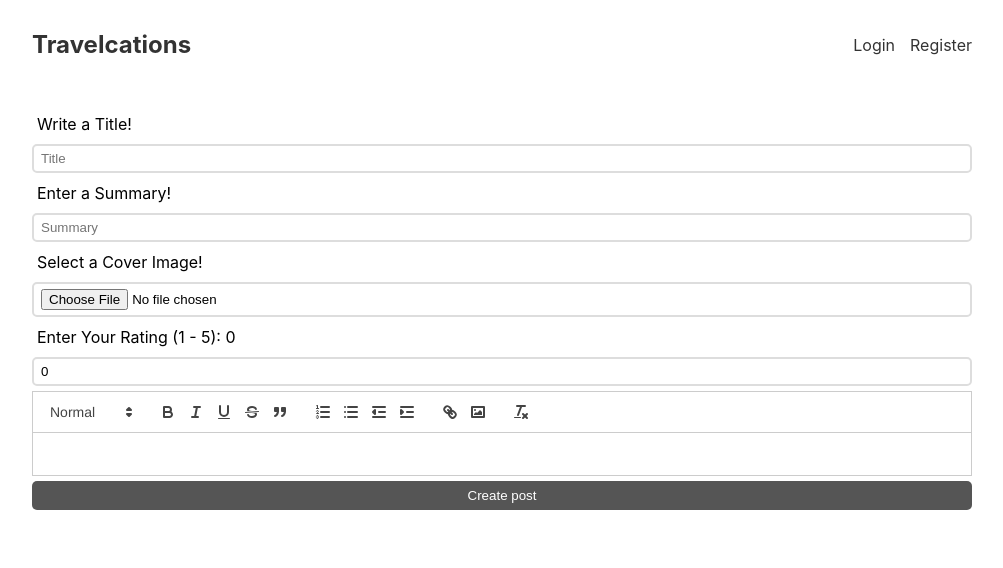
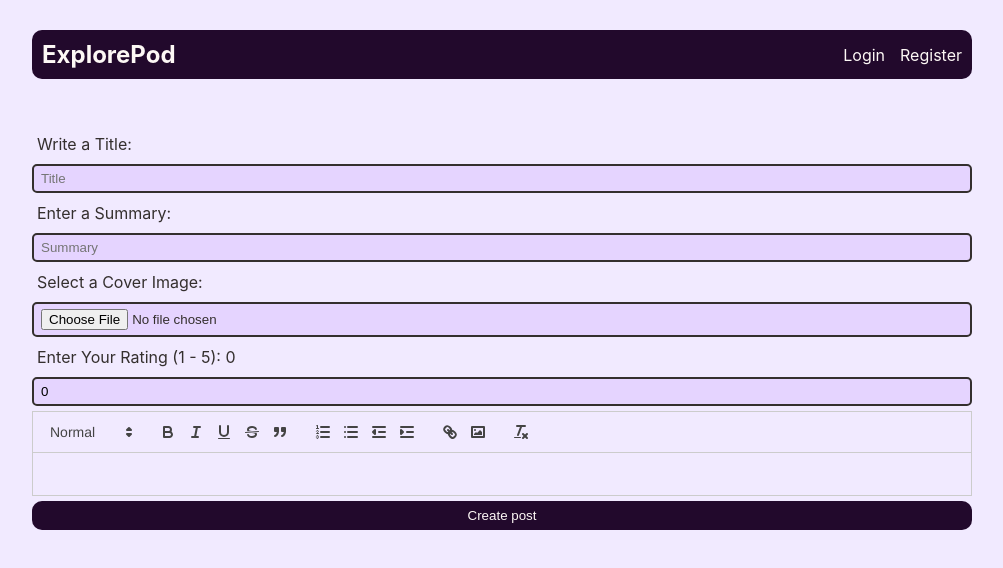
Before and after one commit to maitreyeejadhav/ExplorePod-FSD-group-project, a React (Create React App) app in the folder my-app/: page /create in a window 1280 px wide. Shown: the top 568 px of the page, without its empty margins (138-1141 px from the left). Built offline with nearby package versions, Linux system fonts and the light colour scheme; no server answers.

Commit message:
sort by rating and css changes

```diff
--- a/my-app/src/App.css
+++ b/my-app/src/App.css
@@ -2,25 +2,27 @@
   box-sizing: border-box;
 }
 
+
+body {
+  background-color: #F1EAFF;
+  color: #342f2e;
+}
+
 a {
   cursor: pointer;
+  color: #342f2e;
 }
 
 img {
   max-width: 100%;
 }
 
-:root {
-  --pal1: #1c315e;
-  --pal2: #227c70;
-  --pal3: #88a47c;
-  --pal4: #e6e2c3;
-}
-
 main {
   padding: 10px;
   max-width: 960px;
   margin: 0 auto;
+  background-color: #F1EAFF;
+  /*for the rectangle outside */
 }
 
 header {
@@ -29,11 +31,17 @@ header {
   margin-top: 20px;
   margin-bottom: 50px;
   align-items: center;
+  background-color: #22092C;
+  padding: 10px;
+  /* Adding padding for better visibility */
+  border-radius: 10px;
+  /* Adding rounded corners */
 }
 
 header a {
   text-decoration: none;
-  color: #333;
+  color: #fdf8f5;
+  /* for travelcations*/
 }
 
 header a.logo {
@@ -49,9 +57,16 @@ header nav {
 div.post {
   display: grid;
   grid-template-columns: 1fr;
-  /*grid-template-columns: 0.9fr 1.1fr;*/
   gap: 20px;
   margin-bottom: 30px;
+  background-color: #E5D4FF;
+  /* for box around post*/
+  padding: 15px;
+  /* Adding padding for better visibility */
+  border-radius: 5px;
+  /* Adding rounded corners */
+  box-shadow: 0 0 10px rgba(0, 0, 0, 0.1);
+  /* Adding a subtle box shadow */
 }
 
 @media screen and (min-width: 700px) {
@@ -63,6 +78,7 @@ div.post {
 div.post div.text h2 {
   margin: 0;
   font-size: 1.8rem;
+  color: #342f2e;
 }
 
 div.post div.text a {
@@ -72,7 +88,7 @@ div.post div.text a {
 
 div.post p.info {
   margin: 6px 0;
-  color: #888;
+  color: #342f2e;
   font-size: 0.7rem;
   font-weight: bold;
   display: flex;
@@ -80,7 +96,7 @@ div.post p.info {
 }
 
 div.post p.info a.author {
-  color: #333;
+  color: #342f2e;
 }
 
 div.post p.summary {
@@ -92,6 +108,14 @@ form.login,
 form.register {
   max-width: 400px;
   margin: 0 auto;
+  background-color: #dcbfff;
+  /* for login/ register box */
+  padding: 15px;
+  /* Adding padding for better visibility */
+  border-radius: 10px;
+  /* Adding rounded corners */
+  box-shadow: 0 0 10px rgba(0, 0, 0, 0.1);
+  /* Adding a subtle box shadow */
 }
 
 input {
@@ -99,25 +123,29 @@ input {
   margin-bottom: 5px;
   width: 100%;
   padding: 5px 7px;
-  border: 2px solid #ddd;
+  border: 2px solid #342f2e;
   border-radius: 5px;
-  background-color: #fff;
+  background-color: #E5D4FF;
+
 }
 
 button {
   cursor: pointer;
   width: 100%;
   display: block;
-  background-color: #555;
+  background-color: #22092C;
+  /*for login button on login*/
   border: 0;
-  color: #fff;
-  border-radius: 5px;
+  color: #fdf8f5;
+  border-radius: 10px;
+
   padding: 7px 0;
 }
 
 form.login h1,
 form.register h1 {
   text-align: center;
+  color: #342f2e;
 }
 
 div.post-page div.image {
@@ -133,26 +161,27 @@ div.post-page div.image img {
 }
 
 div.post-page a {
-  color: #333;
-  text-decoration: underLine;
+  color: #342f2e;
+  text-decoration: underline;
 }
 
 div.post-page h1 {
   text-align: center;
   margin: 10px 0 5px;
+  color: #342f2e;
 }
 
 div.post-page time {
   text-align: center;
   display: block;
-  font-size: 0.7 rem;
-  color: #aaa;
+  font-size: 0.7rem;
+  color: #342f2e;
 }
 
 div.post-page div.author {
   text-align: center;
   margin-bottom: 5px;
-  font-size: 0.7 rem;
+  font-size: 0.7rem;
   font-weight: bold;
 }
 
@@ -166,11 +195,12 @@ div.edit-row {
 }
 
 div.post-page a.edit-btn {
-  background-color: #333;
+  background-color: #22092C;
+  /* Dark purple */
   display: inline-flex;
   align-items: center;
   gap: 5px;
-  color: #fff;
+  color: #fdf8f5;
   padding: 15px 30px;
   border-radius: 5px;
   text-decoration: none;
@@ -179,3 +209,8 @@ div.post-page a.edit-btn {
 a svg {
   height: 20px;
 }
+
+
+.content {
+  color: #342f2e;
+}
--- a/my-app/src/Header.js
+++ b/my-app/src/Header.js
@@ -27,7 +27,7 @@ export default function Header() {
   return (
     <header>
       <Link to="/" className="logo">
-        Travelcations
+        ExplorePod
       </Link>
       <nav>
         {username && (
--- a/my-app/src/Post.js
+++ b/my-app/src/Post.js
@@ -15,7 +15,7 @@ export default function Post({
     <div className="post">
       <div className="img">
         <Link to={`/post/${_id}`}>
-					<img src={"http://localhost:4000/" + cover} alt=""/>
+          <img src={"http://localhost:4000/" + cover} alt="" />
         </Link>
       </div>
       <div className="text">
@@ -25,19 +25,26 @@ export default function Post({
         <p className="info">
           <a className="author">{author.username}</a>
           <time>{formatISO9075(new Date(createdAt))}</time>
-					<div style={
-						{
+          <div
+            style={{
               display: "flex",
               marginLeft: "5px",
               gap: "2px",
-							color: "orange",
-						}
-					}>
-						{rating ? rating : <div>
-							Unrated</div>}
-						<svg xmlns="http://www.w3.org/2000/svg" width="12" height="12" viewBox="0 0 24 24">
-							<path fill="currentColor"
-							      d="m12 18.275l-4.15 2.5q-.275.175-.575.15t-.525-.2q-.225-.175-.35-.438t-.05-.587l1.1-4.725L3.775 11.8q-.25-.225-.312-.513t.037-.562q.1-.275.3-.45t.55-.225l4.85-.425l1.875-4.45q.125-.3.388-.45t.537-.15q.275 0 .537.15t.388.45l1.875 4.45l4.85.425q.35.05.55.225t.3.45q.1.275.038.563t-.313.512l-3.675 3.175l1.1 4.725q.075.325-.05.588t-.35.437q-.225.175-.525.2t-.575-.15l-4.15-2.5Z"/>
+              alignItems: "center",
+              color: "blue",
+            }}
+          >
+            {rating ? rating : <div>Unrated</div>}
+            <svg
+              xmlns="http://www.w3.org/2000/svg"
+              width="12"
+              height="12"
+              viewBox="0 0 24 24"
+            >
+              <path
+                fill="currentColor"
+                d="m12 18.275l-4.15 2.5q-.275.175-.575.15t-.525-.2q-.225-.175-.35-.438t-.05-.587l1.1-4.725L3.775 11.8q-.25-.225-.312-.513t.037-.562q.1-.275.3-.45t.55-.225l4.85-.425l1.875-4.45q.125-.3.388-.45t.537-.15q.275 0 .537.15t.388.45l1.875 4.45l4.85.425q.35.05.55.225t.3.45q.1.275.038.563t-.313.512l-3.675 3.175l1.1 4.725q.075.325-.05.588t-.35.437q-.225.175-.525.2t-.575-.15l-4.15-2.5Z"
+              />
             </svg>
           </div>
         </p>
--- a/my-app/src/pages/CreatePost.js
+++ b/my-app/src/pages/CreatePost.js
@@ -41,7 +41,7 @@ export default function CreatePost() {
 					padding: "5px",
 				}
 			}>
-				Write a Title!
+				Write a Title:
 			</div>
 			<input
 				type="title"
@@ -56,7 +56,7 @@ export default function CreatePost() {
 					padding: "5px",
 				}
 			}>
-				Enter a Summary!
+				Enter a Summary:
 			</div>
 			<input
 				type="summary"
@@ -71,7 +71,7 @@ export default function CreatePost() {
 					padding: "5px",
 				}
 			}>
-				Select a Cover Image!
+				Select a Cover Image:
 			</div>
 			<input type="file" onChange={(ev) => setFiles(ev.target.files)}/>
 			{/* Input rating */}
--- a/my-app/src/pages/PostPage.js
+++ b/my-app/src/pages/PostPage.js
@@ -36,7 +36,7 @@ export default function PostPage() {
             alignItems: "center",
             marginLeft: "5px",
             gap: "2px",
-            color: "orange",
+            color: "blue",
           }}
         >
           {postInfo.rating ? postInfo.rating : <div>Unrated</div>}
```
Also changed, not shown: 7 other files (tests, documents, lock files or other folders). Lines whose indentation alone changed are shown as unchanged.
